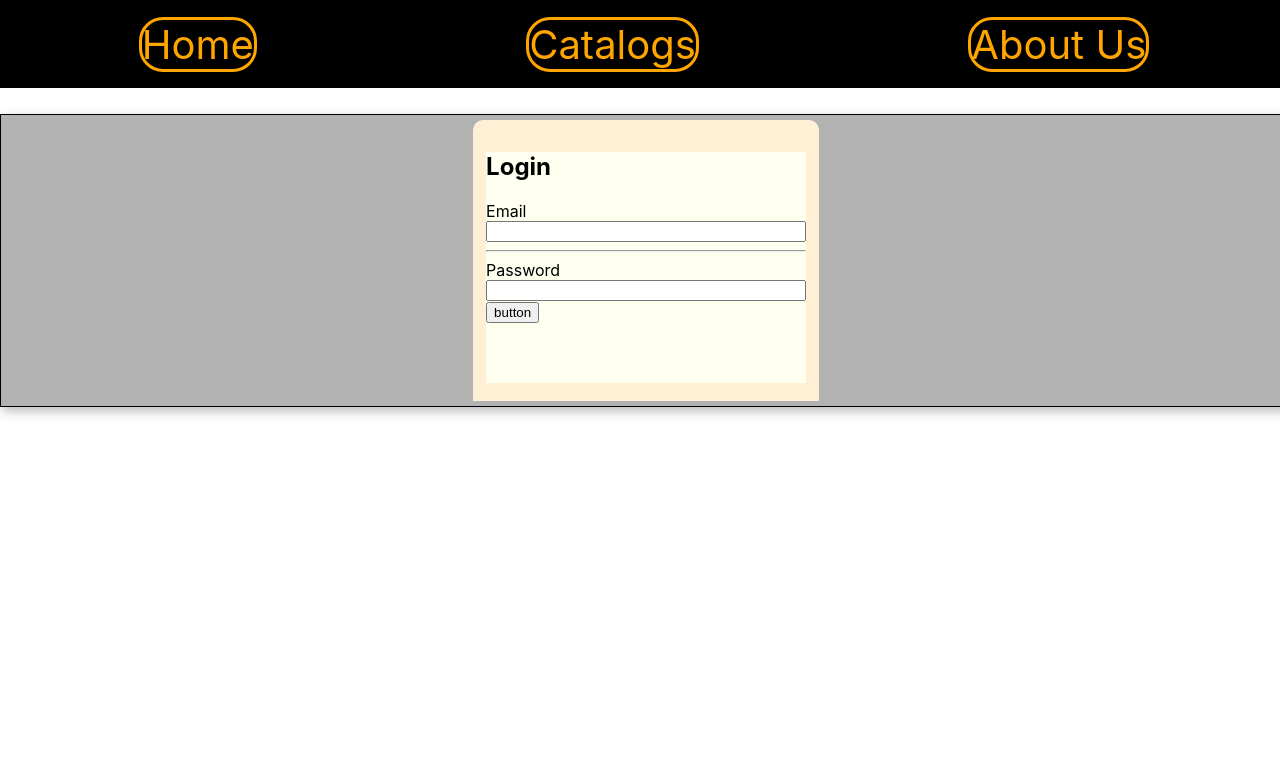
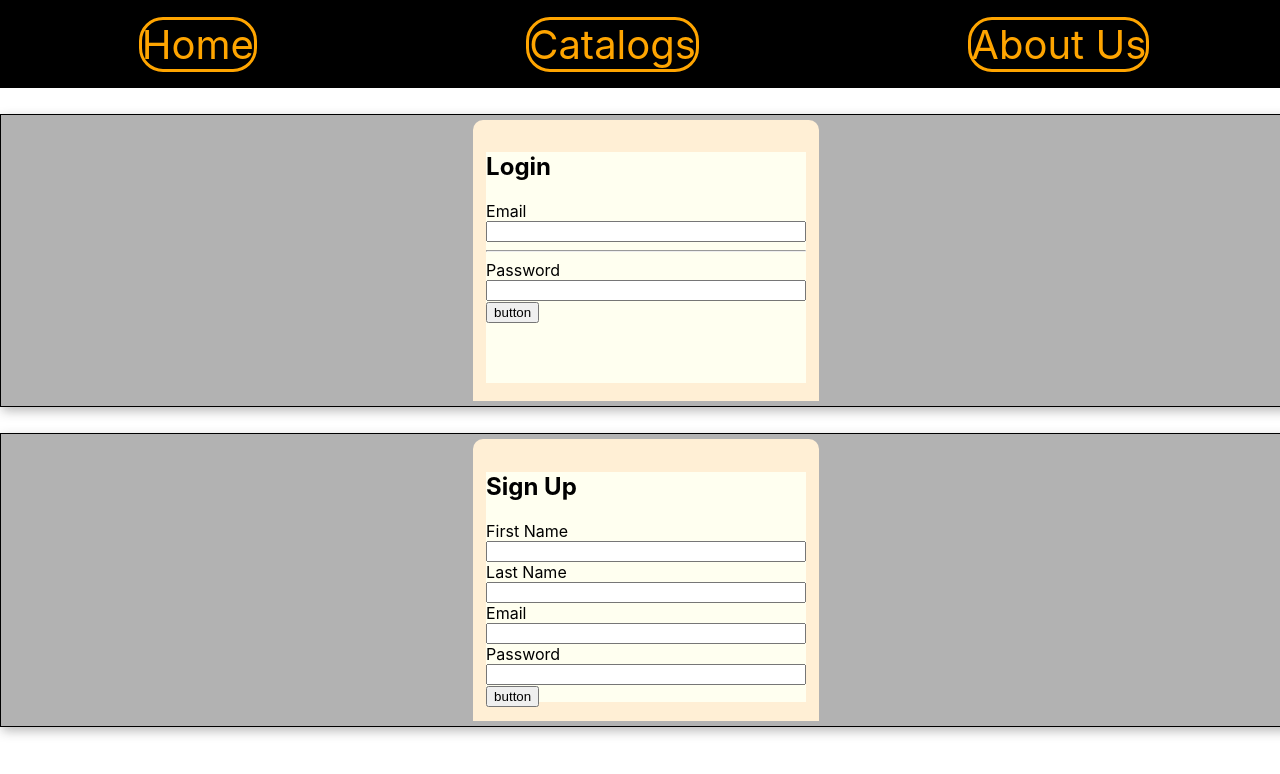
Before and after one commit to MrCGlass/collectivecatalog, a React (Create React App) app: page /Login in a window 1280 px wide. Shown: the top 774 px of the page. Built offline with nearby package versions, Linux system fonts and the light colour scheme.

Commit message:
Login Page updated sign up and login forms: form styles need finalizing

```diff
--- a/src/components/FormButton.jsx
+++ b/src/components/FormButton.jsx
@@ -1,15 +1,16 @@
 
 
-const FormButton = ({buttonclass,buttontext}) =>{
+const FormButton = ({buttonclass,buttontext,form}) =>{
     return (
-        <button type='submit' className={buttonclass}>{buttontext}</button>
+        <button type='submit' form={form} className={buttonclass}>{buttontext}</button>
     )
 }
 
 FormButton.defaultProps = {
 
     buttonclass:'',
-    buttontext:'button'
+    buttontext:'button',
+    form:'',
 }
 
 export default FormButton
--- a/src/components/LoginForm.jsx
+++ b/src/components/LoginForm.jsx
@@ -1,20 +1,23 @@
 import InputField from './InputField'
 import FormButton from './FormButton'
 import Header from './Header'
+
+
 const LoginForm = () => {
     return(
         <div className='formcontainer'>
-            <form className='formsstyle'>
+            <form className='formsstyle' name='LoginForm' >
                 <Header title='Login'/>
                 <div className='fielddiv'>
                     <InputField fieldname='email' labelname='Email'/>
                     <hr/>
                     <InputField fieldname='password' labelname='Password'/>
-                    <FormButton/>
+
                 </div>
+                <FormButton form='LoginForm'/>
             </form>
         </div>
-    )
+    );
 }
 
-export default LoginForm
+export default LoginForm;
--- /dev/null
+++ b/src/components/SignupForm.jsx
@@ -0,0 +1,27 @@
+import InputField from "./InputField";
+import React from 'react';
+import Header from "./Header";
+import FormButton from "./FormButton";
+
+
+
+class SignupForm extends React.Component {
+    render(){
+        return (
+            <div className='formcontainer'>
+                <form className='formsstyle' name='SignupForm'>
+                    <Header title='Sign Up'/>
+                    <div className='fielddiv'>
+                        <InputField fieldname='first_name' labelname='First Name'/>
+                        <InputField fieldname='last_name' labelname="Last Name"/>
+                        <InputField fieldname='email' labelname='Email'/>
+                        <InputField fieldname='password' labelname='Password'/>
+                    </div>
+                    <FormButton form='SignupForm'/>
+                </form>
+            </div>
+        )
+    }
+}
+
+export default SignupForm
--- a/src/pages/LoginPage.jsx
+++ b/src/pages/LoginPage.jsx
@@ -1,9 +1,14 @@
 import LoginForm from "../components/LoginForm"
+import SignupForm from "../components/SignupForm"
 const LoginPage = () => {
     return(
         <article className='article'>
             <div className='divcell'>
                 <LoginForm/>
+            </div>
+
+            <div className='divcell'>
+                <SignupForm/>
             </div>
         </article>
     )
```
